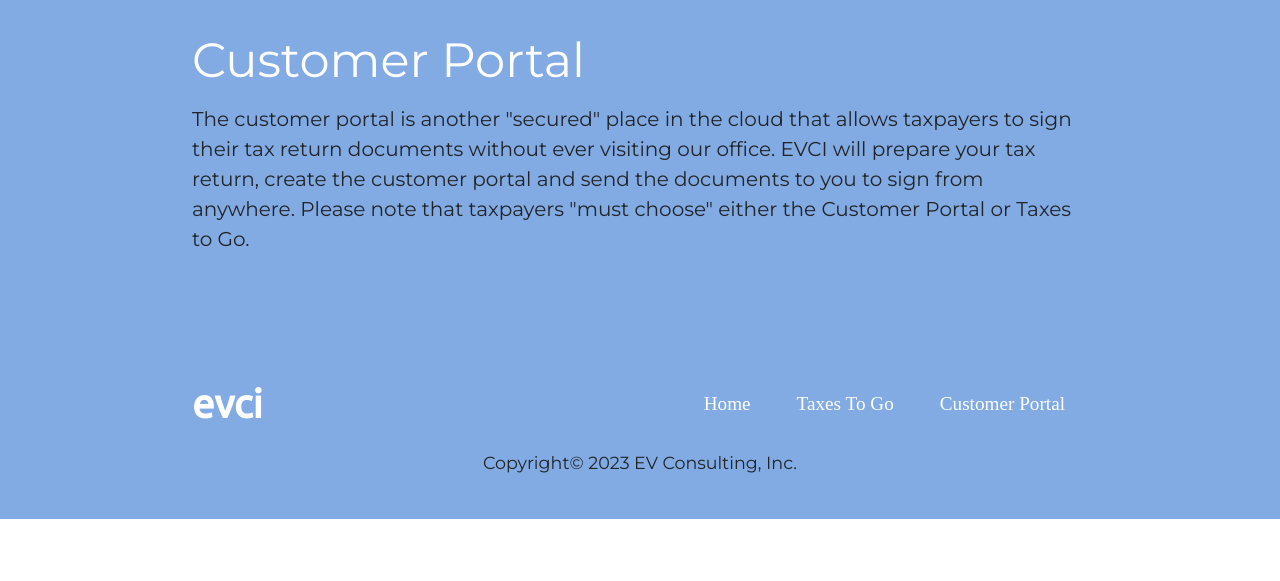
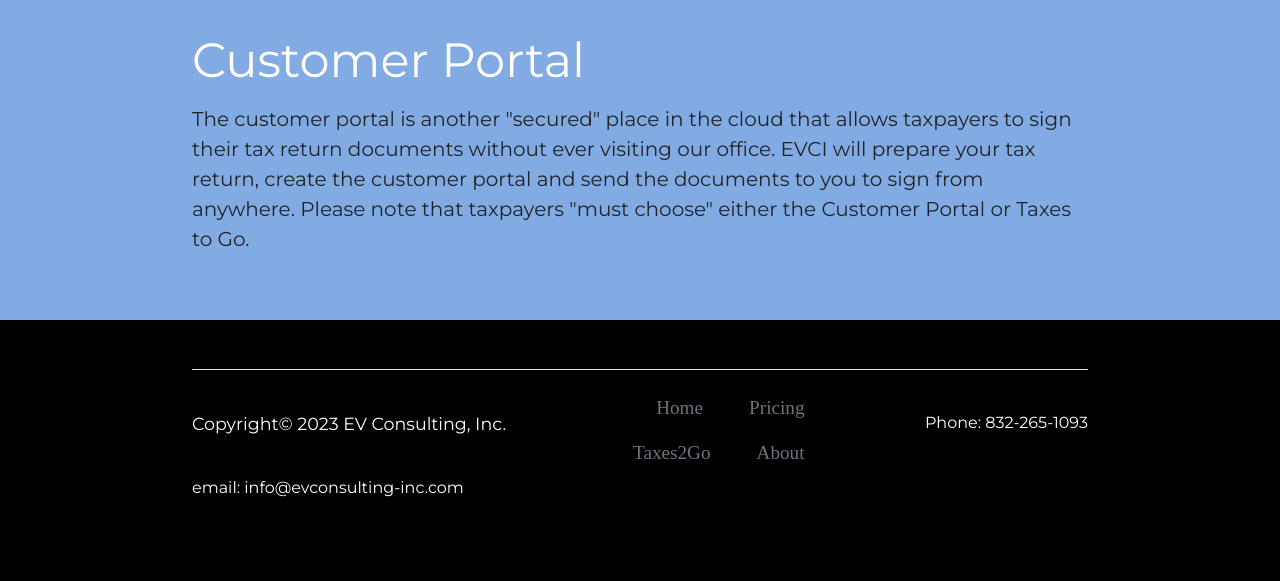
Before and after one commit to evalen43/my-express-server, a PHP site: page / in a window 1280 px wide. Shown: the part 4762-5343 px from the top of the page. Before the commit the page ends 5281 px from the top, so only its background shows below. Run offline with PHP 8.4, Linux system fonts and the light colour scheme; some libraries are stand-ins or nearby versions.

Commit message:
updated index.html style1 css 01/21/23 4:14 pm

```diff
--- a/index.html
+++ b/index.html
@@ -60,7 +60,7 @@
 						<blockquote class="blockquote">
 							<p class="lead">We prepare and transmit electronically your Tax Return to the IRS for Tax Season 2023 (year 2022), and, or any ammendments for the prior 5-years.
 							</p>
-							<p>EV Consulting, Inc (EVCI) is an S-Corporation established in 1997. EVCI-Taxes4U is a branch dedicated to helping customers to file their tax return.</p>
+							<p>EV Consulting, Inc (EVCI) is an S-Corporation established in Texas in 1997. EVCI-Taxes4U is a branch dedicated to helping customers to file their tax return.</p>
 							<p>Se habla Español - Falamos Português.</p>
 						</blockquote>
 						<!-- <a href="#taxes2go" role="button" class="btn btn-dark btn-lg " aria-pressed="true><i class="fa-brands fa-apple"></i>&nbsp;Waiting List SignUp</a>
@@ -285,34 +285,21 @@
 
 	<!-- Bottom Navigation Bar -->
 
-	<section id="bottom-navigation">
+	<section id="bottom-nav">
 			<div class="container-fluid nav-bottom">
-					<nav class="navbar navbar-expand-lg ">
-							<a class="navbar-brand" href="">evci
-									<!-- <img class="rounded-circle"src="img/EVCILOGOP.JPG" alt="" width="45" height="45"> -->
-							</a>
-							<button class="navbar-toggler" type="button" data-bs-toggle="collapse"
-									data-bs-target="#navbarSupportedContent" aria-controls="navbarSupportedContent"
-									aria-expanded="false" aria-label="Toggle navigation">
-									<span class="navbar-toggler-icon"></span>
-							</button>
+				<footer class="d-flex flex-wrap justify-content-between align-items-center py-3 my-4 border-top">
+					<p class="lead" style="text-align:center"><small>Copyright&copy 2023 EV Consulting, Inc.</small></p>
+					<ul class="nav col-md-3 justify-content-end">
+						<li class="nav-item"><a href="#/" class="nav-link px-2 text-muted">Home</a></li>
+						<li class="nav-item"><a href="#pricing-container" class="nav-link px-2 text-muted">Pricing</a></li>
+						<li class="nav-item"><a href="#taxes2go" class="nav-link px-2 text-muted">Taxes2Go</a></li>
+						<!-- <li class="nav-item"><a href="#customer-portal" class="nav-link px-2 text-muted">Customer Portal</a></li> -->
+						<li class="nav-item"><a href="#about" class="nav-link px-2 text-muted">About</a></li>
+					</ul>
+					<p>Phone: 832-265-1093</p>
+					<p>email: info@evconsulting-inc.com</p>
+				</footer>
 
-							<div class="collapse navbar-collapse id=" #navbarSupportedContent ">
-									<ul class=" navbar-nav ms-auto ">
-											<li class=" nav-item ">
-													<a class=" nav-link " href=" ">Home</a>
-											</li>
-											<li class=" nav-item ">
-													<a class=" nav-link " href="#taxes2go ">Taxes To Go</a>
-											</li>
-											<li class=" nav-item ">
-													<a class=" nav-link " href="#customer-portal ">Customer Portal</a>
-											</li>
-									</ul>
-							</div>
-
-					</nav>
-					<p class="lead" style="text-align:center"><small>Copyright&copy 2023 EV Consulting, Inc.</small></p>
 			</div>
 
 	</section>
--- a/public/css/styles1.css
+++ b/public/css/styles1.css
@@ -32,7 +32,8 @@ h3{
 }
 
 .nav-bottom{
-    background-color: #82AAE3;
+    background-color: #000000;
+    color:#fff;
 }
 .top-container{
     background-color:#82AAE3;
```
